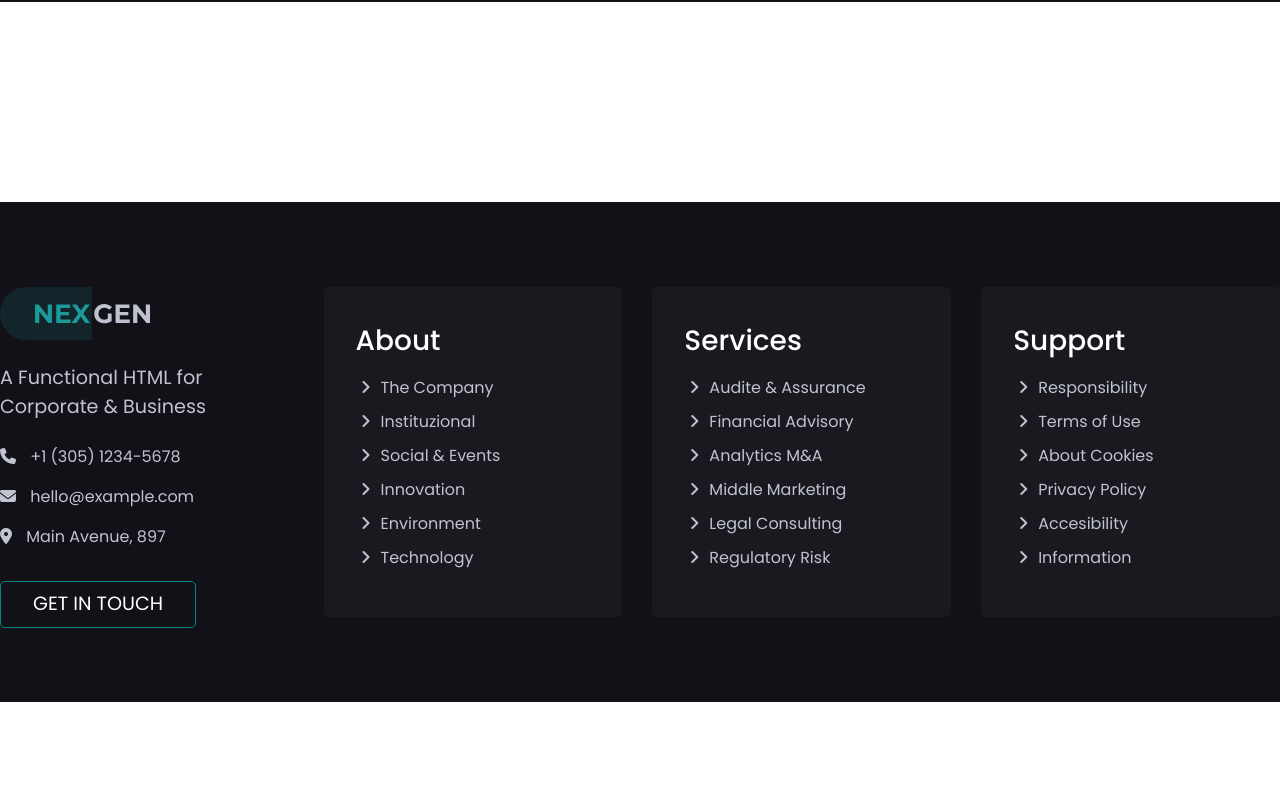
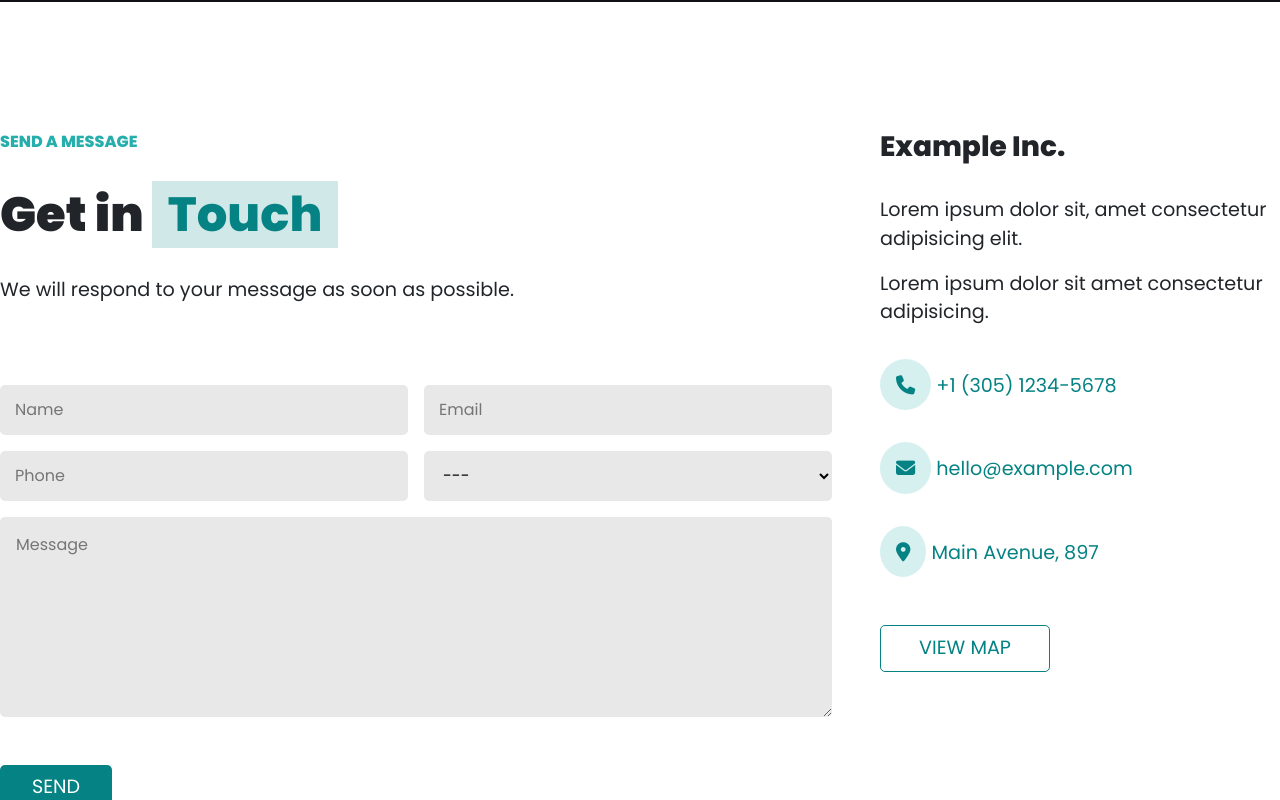
Before and after one commit to Mattia-Fasulo/proj-html-vuejs, a Vue app: page / in a window 1280 px wide. Shown: the part 5080-5880 px from the top of the page. Before the commit the page ends 5782 px from the top, so only its background shows below. Built offline with nearby package versions, Linux system fonts and the light colour scheme.

Commit message:
add section6

```diff
--- a/src/components/AppMain.vue
+++ b/src/components/AppMain.vue
@@ -5,6 +5,7 @@
         <Section3 />
         <Section4 />
         <Section5 />
+        <Section6 />
     </main>
 </template>
 
@@ -14,6 +15,7 @@ import Section2 from './ComoponentsMain/section2.vue';
 import Section3 from './ComoponentsMain/section3.vue';
 import Section4 from './ComoponentsMain/section4.vue';
 import Section5 from './ComoponentsMain/section5.vue';
+import Section6 from './ComoponentsMain/section6.vue';
 
 export default {
     name: "AppMain",
@@ -22,7 +24,8 @@ export default {
         Section2,
         Section3,
         Section4,
-        Section5
+        Section5,
+        Section6
     }
 }
 </script>
--- a/src/components/ComoponentsMain/section2.vue
+++ b/src/components/ComoponentsMain/section2.vue
@@ -53,7 +53,11 @@ export default {
         width: 100%;
         gap: 1.5rem;
 
-
+        .my-card {
+            p {
+                width: 100%;
+            }
+        }
     }
 }
 
--- a/src/components/ComoponentsMain/section3.vue
+++ b/src/components/ComoponentsMain/section3.vue
@@ -142,7 +142,7 @@ export default {
             margin-left: 0;
 
             p {
-                width: 100%;
+                width: 90%;
             }
 
             span {
--- a/src/components/ComoponentsMain/section5.vue
+++ b/src/components/ComoponentsMain/section5.vue
@@ -78,7 +78,7 @@ export default {
 
 .section5 {
     width: 100%;
-    height: 1100px;
+    height: max-content;
 
     .section5-top {
         padding-top: 8rem;
--- /dev/null
+++ b/src/components/ComoponentsMain/section6.vue
@@ -0,0 +1,176 @@
+<template>
+    <section class="section6">
+        <div class="container">
+
+            <div class="container-left">
+                <div class="text-section6">
+                    <span>Send a message</span>
+                    <h2>Get in <span>Touch</span></h2>
+                    <p>We will respond to your message as soon as possible.</p>
+                </div>
+                <div class="form">
+                    <input type="text" id="name" for="name" placeholder="Name">
+                    <input type="email" id="email" for="email" placeholder="Email">
+                    <input type="number" id="number" for="number" placeholder="Phone">
+                    <select name="info" id="info">
+                        <option selected value="0">---</option>
+                        <option value="1">Sales and Purchasing</option>
+                        <option value="2">Financial and Accounts</option>
+                        <option value="3">Human Resource</option>
+                        <option value="4">Another subjects</option>
+                    </select>
+                    <textarea name="message" id="" cols="30" rows="10" placeholder="Message"></textarea>
+                    <ButtonGreen :text="'Send'" />
+
+                </div>
+
+            </div>
+
+            <div class="container-right">
+                <h3>Example Inc.</h3>
+                <p>Lorem ipsum dolor sit, amet consectetur adipisicing elit.</p>
+                <p>Lorem ipsum dolor sit amet consectetur adipisicing.</p>
+                <span><i class="fa-solid fa-phone"></i> +1 (305) 1234-5678</span>
+                <span><i class="fa-solid fa-envelope"></i> hello@example.com</span>
+                <span><i class="fa-solid fa-location-dot"></i> Main Avenue, 897</span>
+                <ButtonGreen :text="'View Map'" />
+            </div>
+
+        </div>
+    </section>
+</template>
+
+<script>
+import { store } from '../../store.js';
+import ButtonGreen from '../ComponentsGeneral/ButtonGreen.vue';
+export default {
+    name: "section6",
+    data() {
+        return {
+            store
+        };
+    },
+    components: { ButtonGreen }
+}
+</script>
+
+<style lang="scss" scoped>
+@use '../../assets/styles/partials/variables' as *;
+@use '../../assets/styles/partials/mixins' as *;
+
+.section6 {
+    background-color: white;
+    height: max-content;
+
+    .container {
+        height: 100%;
+        align-items: flex-start;
+
+        .container-left {
+            width: 65%;
+
+            .form {
+                @include center('horizontal');
+                gap: 1rem;
+                flex-wrap: wrap;
+                padding-bottom: 8rem;
+
+                #name,
+                #email,
+                #number,
+                #info,
+                textarea {
+                    padding-left: 15px;
+                    height: 50px;
+                    width: calc((100% - 1rem) / 2);
+                    background-color: $my-white;
+                    border: none;
+                    border-radius: 5px;
+                }
+
+                textarea {
+                    margin-bottom: 2rem;
+                    padding: 1rem;
+                    width: 100%;
+                    height: 200px;
+                }
+
+
+
+            }
+        }
+
+        .container-right {
+            display: flex;
+            flex-flow: column;
+            padding-top: 8rem;
+            padding-left: 3rem;
+            height: 100%;
+            width: 35%;
+
+            h3 {
+                margin-bottom: 2rem;
+                font-weight: 700;
+            }
+
+            p {
+                font-size: 1.2rem;
+            }
+
+            span {
+                color: $btn-green;
+                font-size: 1.2rem;
+                margin: 1rem 0;
+
+                i {
+                    padding: 1rem;
+                    border-radius: 50%;
+                    background-color: #26aeae30;
+                }
+            }
+
+            button {
+                margin-top: 2rem;
+                width: 170px;
+                color: $btn-green;
+                border: 1px solid $btn-green;
+                background-color: white;
+            }
+
+        }
+    }
+}
+
+
+.text-section6 {
+    padding: 8rem 0 4rem;
+    width: 100%;
+    height: 100%;
+
+    span {
+        color: $txt-green;
+        text-transform: uppercase;
+        font-weight: 700;
+    }
+
+    h2 {
+        margin-top: 2rem;
+        font-size: 3rem;
+        font-weight: 900;
+
+        span {
+            text-transform: none;
+            color: $btn-green;
+            background-color: #0583832f;
+            padding: 0 1rem;
+        }
+    }
+
+    p {
+        font-size: 1.2rem;
+        margin-top: 2rem;
+        width: 100%;
+
+    }
+}
+</style>
```
